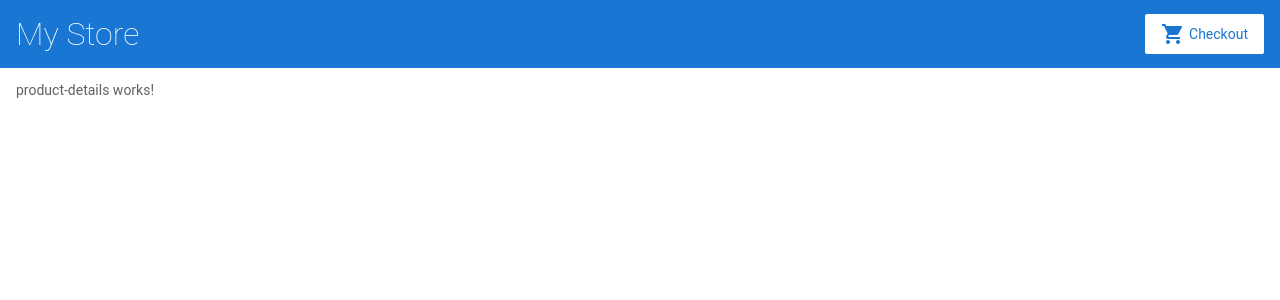
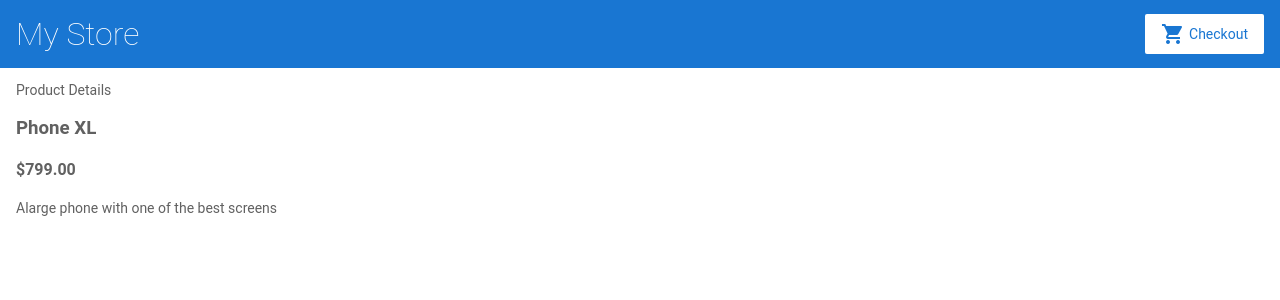
Before and after one commit to harryitc/excercise_Angular_basic, an Angular app in the folder my-project/: page /products/1 in a window 1280 px wide. Shown: the top 300 px of the page. Built offline with nearby package versions, Linux system fonts and the light colour scheme.

Commit message:
Adding - Navigation - View Product details - Routing

```diff
--- a/my-project/src/app/product-details/product-details.component.html
+++ b/my-project/src/app/product-details/product-details.component.html
@@ -1 +1,8 @@
-<p>product-details works!</p>
+<p>Product Details</p>
+
+<div *ngIf="product">
+  <h3>{{ product.name }}</h3>
+  <!-- currency - > chuyển đổi thành 1 loại tiền tệ -->
+  <h4>{{ product.price | currency }}</h4>
+  <p>{{ product.description }}</p>
+</div>
--- a/my-project/src/app/product-details/product-details.component.ts
+++ b/my-project/src/app/product-details/product-details.component.ts
@@ -1,10 +1,20 @@
-import { Component } from '@angular/core';
+import { Component , OnInit} from '@angular/core';
+import { ActivatedRoute } from '@angular/router'
 
+import { Product, products } from '../products';
 @Component({
   selector: 'app-product-details',
   templateUrl: './product-details.component.html',
   styleUrls: ['./product-details.component.scss']
 })
-export class ProductDetailsComponent {
-
+export class ProductDetailsComponent implements OnInit {
+  product: Product | undefined
+  constructor(private route:ActivatedRoute) { }
+  ngOnInit(): void{
+    // First get the product id from the current route.
+    const routeParams = this.route.snapshot.paramMap
+    const productIdFromRoute = Number(routeParams.get('productID'))
+  // Find the product that correspond with the id provided in route.
+  this.product = products.find(product => product.id === productIdFromRoute)
+  }
 }
```
